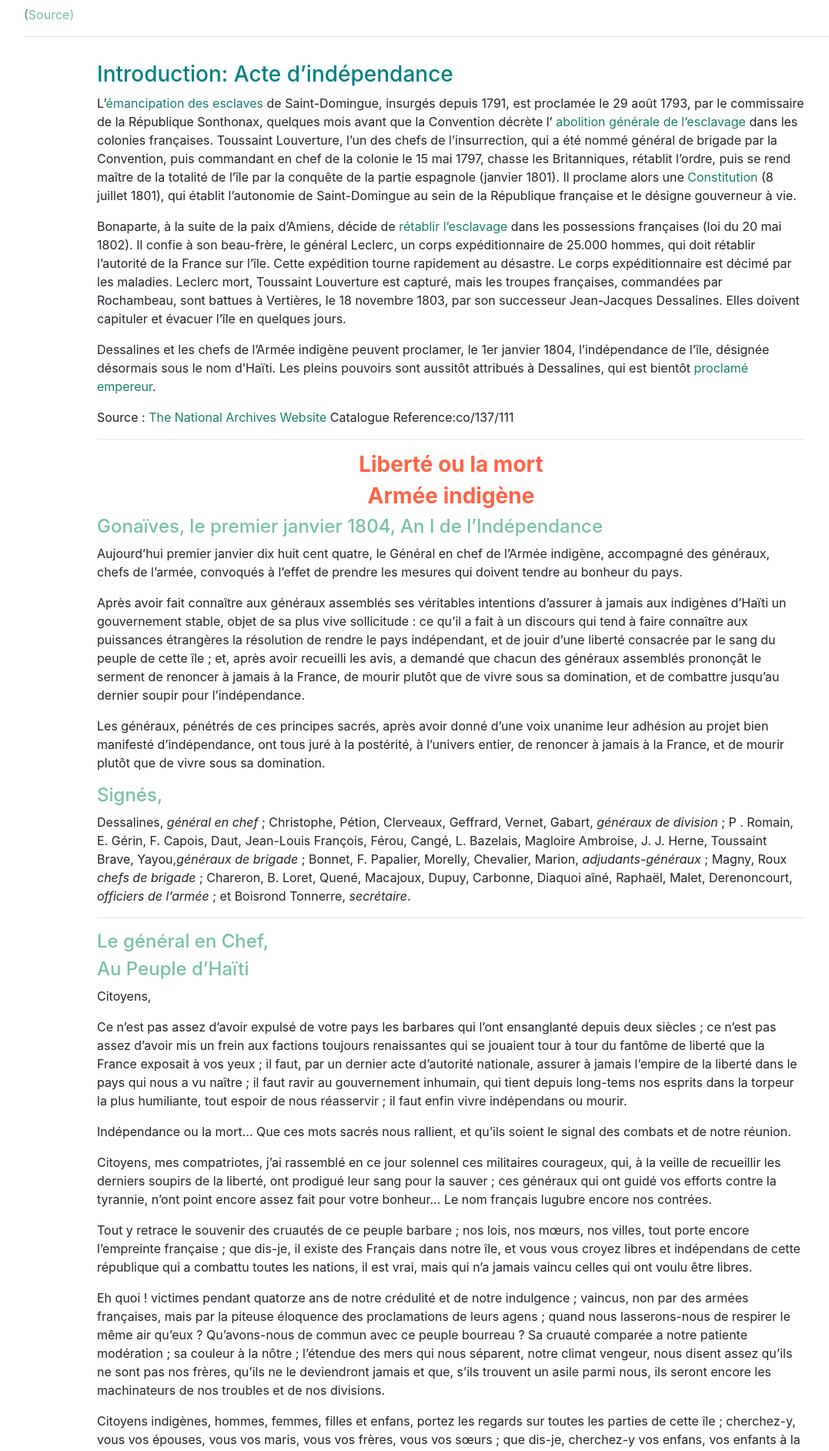
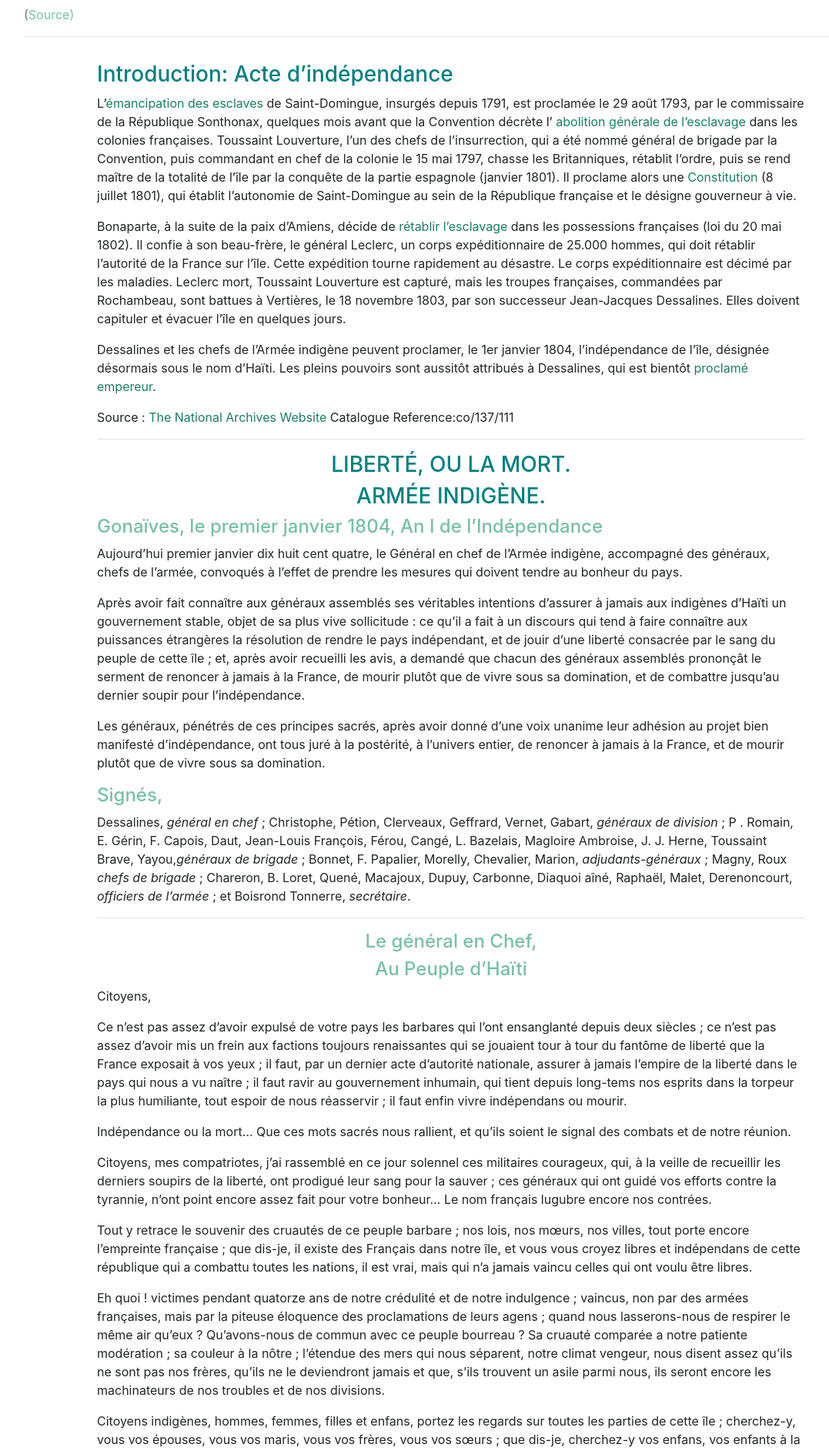
Before and after one commit to SteveWLU/fren283, a Jekyll site: the page built from texts/independance-haitienne.md, in a window 1280 px wide. Shown: the part 446-2331 px from the top of the page at 77% size, without its empty margins (54-1131 px from the left). Built offline with Jekyll 4.4.1, drawn with Linux system fonts in a browser that asks for light colours; nearby versions of some CDN libraries.

Commit message:
haiti - more formatting

```diff
--- a/_layouts/text.html
+++ b/_layouts/text.html
@@ -13,11 +13,7 @@
         color: #78C0A8;
       }
 
-      h3#liberté-ou-la-mort {
-        text-align: center;
-      }
-
-      h3#armée-indigène {
+      #liberté-ou-la-mort, #armée-indigène, #le-général-en-chef, #au-peuple-dhaïti {
         text-align: center;
       }
 
--- a/texts/independance-haitienne.md
+++ b/texts/independance-haitienne.md
@@ -18,8 +18,8 @@ Source : [The National Archives Website](http://nationalarchives.gov.uk/) Catalo
 ***
 
 
-### __Liberté ou la mort__
-### __Armée indigène__
+### LIBERTÉ, OU LA MORT.
+### ARMÉE INDIGÈNE.
 
 
 #### Gonaïves, le premier janvier 1804, An I de l'Indépendance
@@ -36,7 +36,6 @@ Dessalines, *général en chef* ; Christophe, Pétion, Clerveaux, Geffrard, Vern
 ***
 
 #### Le général en Chef,
-
 #### Au Peuple d'Haïti
 
 Citoyens,
```
